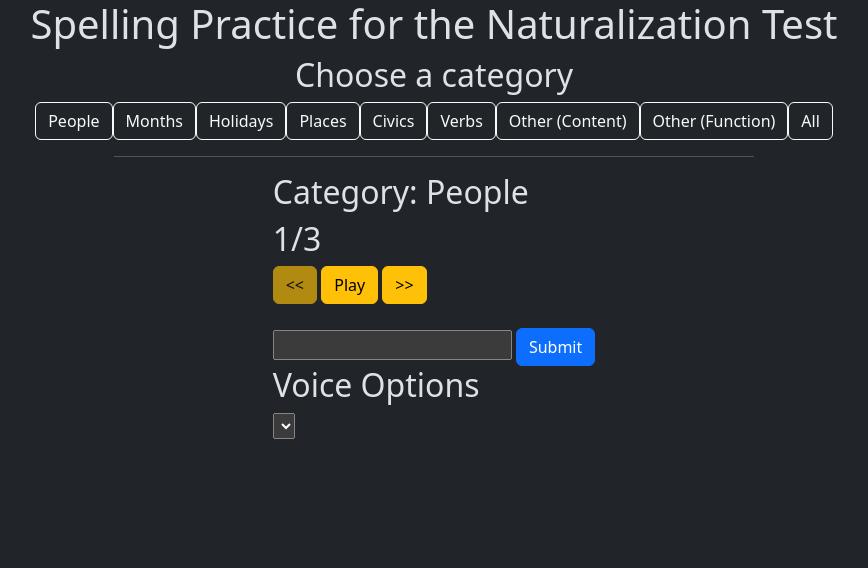
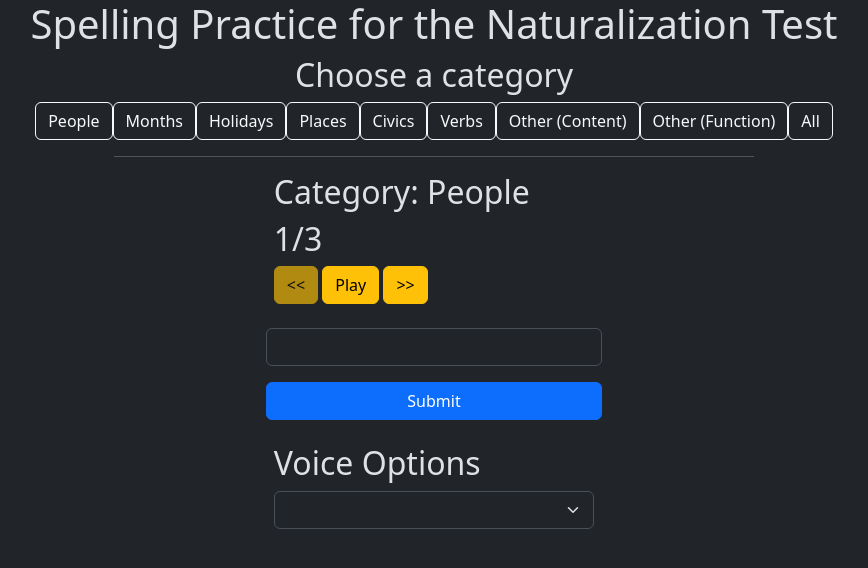
Before and after one commit to BayLadyCoder/spelling-practice, a plain HTML site: page index.html in a window 1280 px wide. Both pictures are taken after a click on the button "People". Shown: the whole page, without its empty margins (206-1074 px from the left). Drawn offline with nearby package versions, Linux system fonts and the light colour scheme.

Commit message:
Use Bootstrap form styles

```diff
--- a/index.html
+++ b/index.html
@@ -27,13 +27,17 @@
         <button id="next-btn" class="btn btn-warning">>></button>
       </div>
       <br />
-      <input type="text" id="word-to-check" />
-      <button id="validate-current-word" class="btn btn-primary">Submit</button>
+      <form class="row g-3">
+        <input type="text" id="word-to-check" class="form-control" />
+        <button id="validate-current-word" class="btn btn-primary">
+          Submit
+        </button>
+      </form>
 
       <br />
       <section id="voice-option-section">
         <h2>Voice Options</h2>
-        <select id="voice-select"></select>
+        <select id="voice-select" class="form-select"></select>
       </section>
     </div>
 
--- a/index.js
+++ b/index.js
@@ -27,7 +27,8 @@ let currentWordIndex = 0;
 // todo: submit function
 
 const submitBtn = document.getElementById('validate-current-word');
-submitBtn.addEventListener('click', () => {
+submitBtn.addEventListener('click', (e) => {
+  e.preventDefault();
   const wordEnterByUser = document.getElementById('word-to-check').value;
   const currentWord = wordsToPlay[currentWordIndex];
   if (currentWord == wordEnterByUser) {
```
